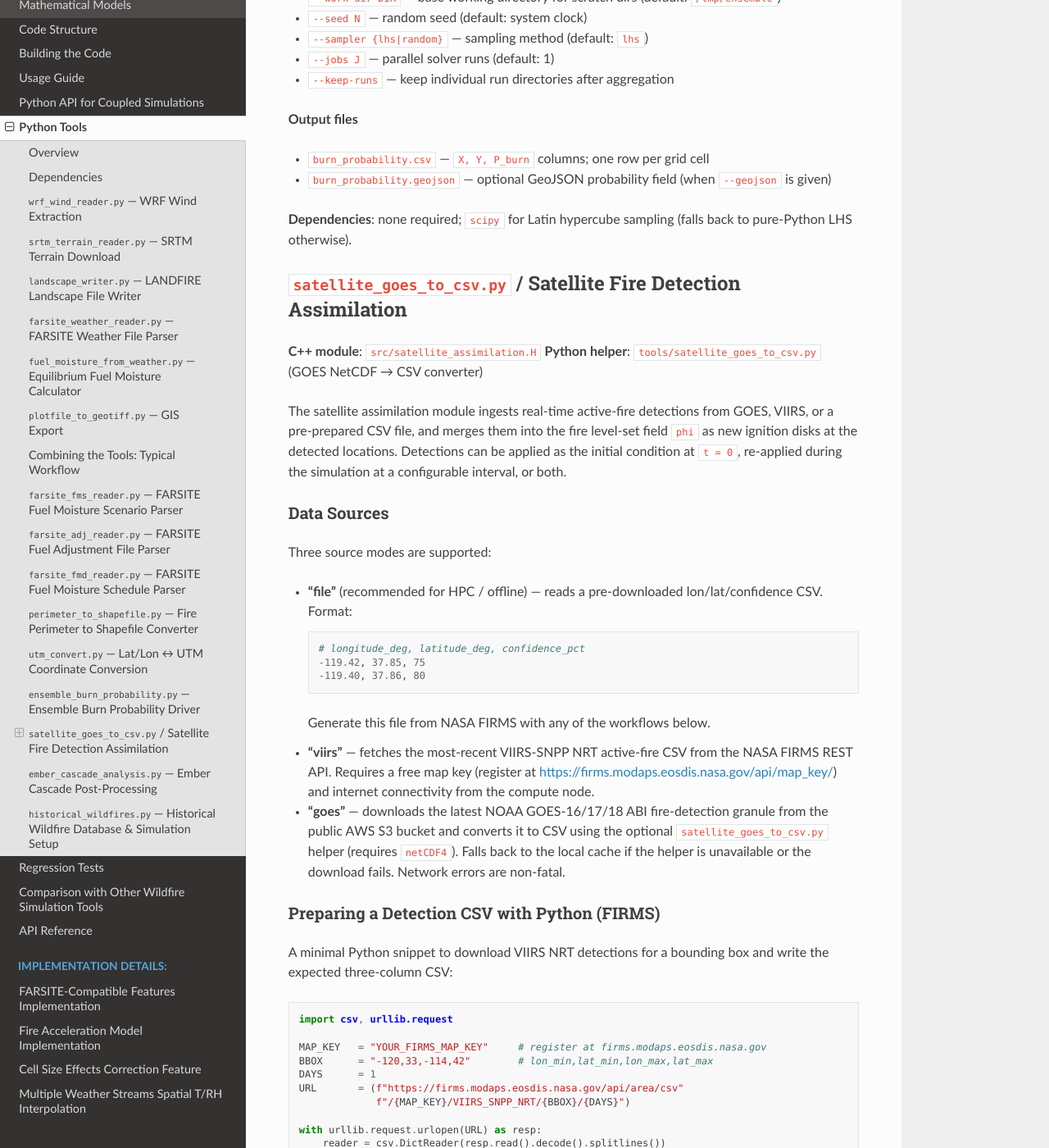
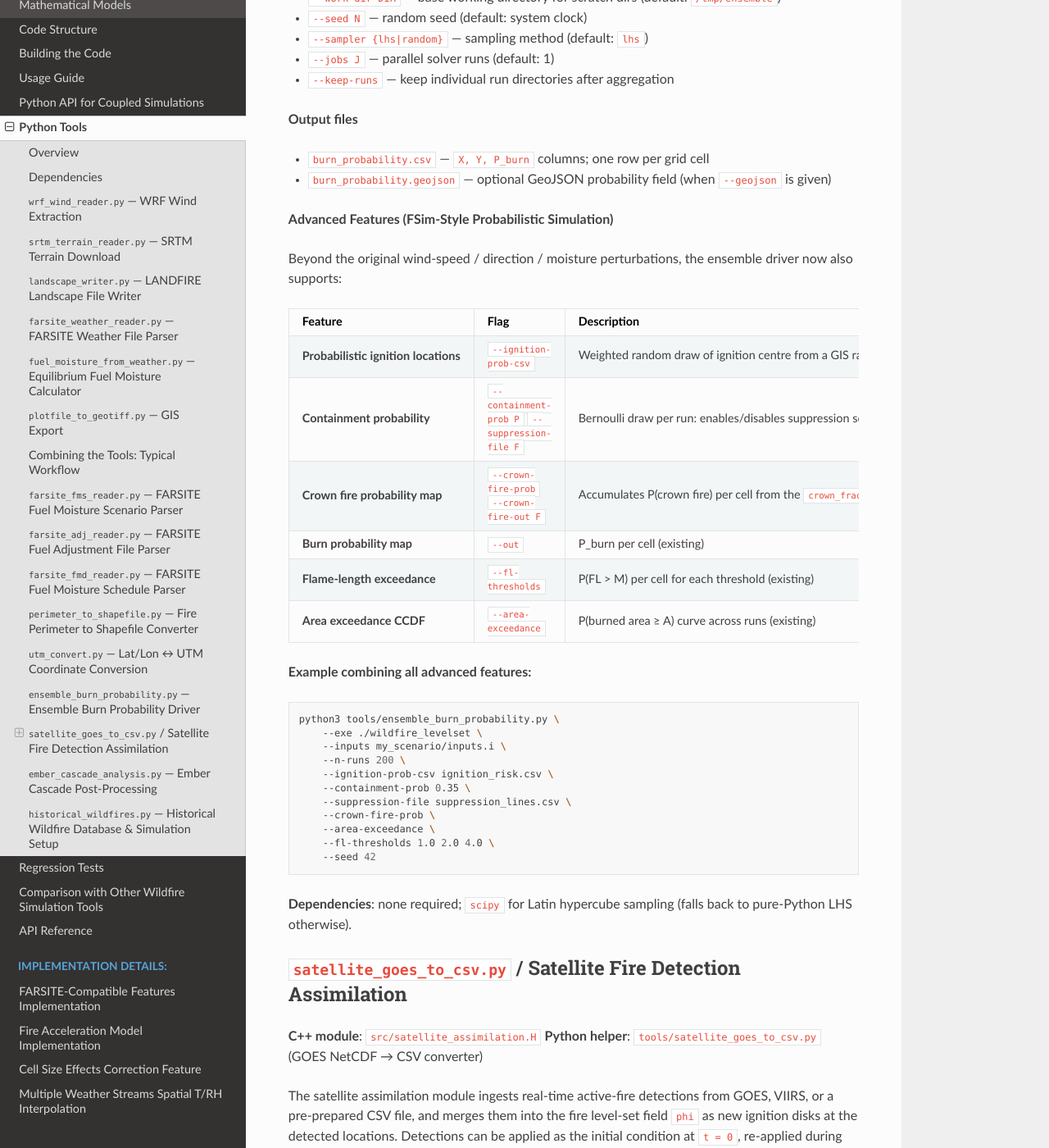
Before and after one commit to hgopalan/wildfire_levelset, a Sphinx documentation site: the page built from docs/tools.rst, in a window 1280 px wide and 1400 px high, scrolled down 13479 px. Shown: the whole window at 82% size. Built offline with Sphinx 7.4.7 and the Read the Docs theme 3.1.0, drawn with Linux system fonts in a browser that asks for light colours.

```diff
--- a/docs/tools.rst
+++ b/docs/tools.rst
@@ -688,6 +688,52 @@ Three independent parameters are perturbed:
 * ``burn_probability.csv`` — ``X, Y, P_burn`` columns; one row per grid cell
 * ``burn_probability.geojson`` — optional GeoJSON probability field (when ``--geojson`` is given)
 
+**Advanced Features (FSim-Style Probabilistic Simulation)**
+
+Beyond the original wind-speed / direction / moisture perturbations, the ensemble driver now also supports:
+
+.. list-table::
+   :header-rows: 1
+   :widths: 30 25 45
+
+   * - Feature
+     - Flag
+     - Description
+   * - **Probabilistic ignition locations**
+     - ``--ignition-prob-csv``
+     - Weighted random draw of ignition centre from a GIS raster (CSV with ``x_m``, ``y_m``, ``weight``)
+   * - **Containment probability**
+     - ``--containment-prob P`` ``--suppression-file F``
+     - Bernoulli draw per run: enables/disables suppression schedule with probability P
+   * - **Crown fire probability map**
+     - ``--crown-fire-prob`` ``--crown-fire-out F``
+     - Accumulates P(crown fire) per cell from the ``crown_fraction`` plotfile field
+   * - **Burn probability map**
+     - ``--out``
+     - P_burn per cell (existing)
+   * - **Flame-length exceedance**
+     - ``--fl-thresholds``
+     - P(FL > M) per cell for each threshold (existing)
+   * - **Area exceedance CCDF**
+     - ``--area-exceedance``
+     - P(burned area ≥ A) curve across runs (existing)
+
+**Example combining all advanced features:**
+
+.. code-block:: bash
+
+   python3 tools/ensemble_burn_probability.py \
+       --exe ./wildfire_levelset \
+       --inputs my_scenario/inputs.i \
+       --n-runs 200 \
+       --ignition-prob-csv ignition_risk.csv \
+       --containment-prob 0.35 \
+       --suppression-file suppression_lines.csv \
+       --crown-fire-prob \
+       --area-exceedance \
+       --fl-thresholds 1.0 2.0 4.0 \
+       --seed 42
+
 **Dependencies**: none required; ``scipy`` for Latin hypercube sampling (falls back to pure-Python LHS otherwise).
 
 ``satellite_goes_to_csv.py`` / Satellite Fire Detection Assimilation
```
Also changed, not shown: README.md (+18 -95 lines).
